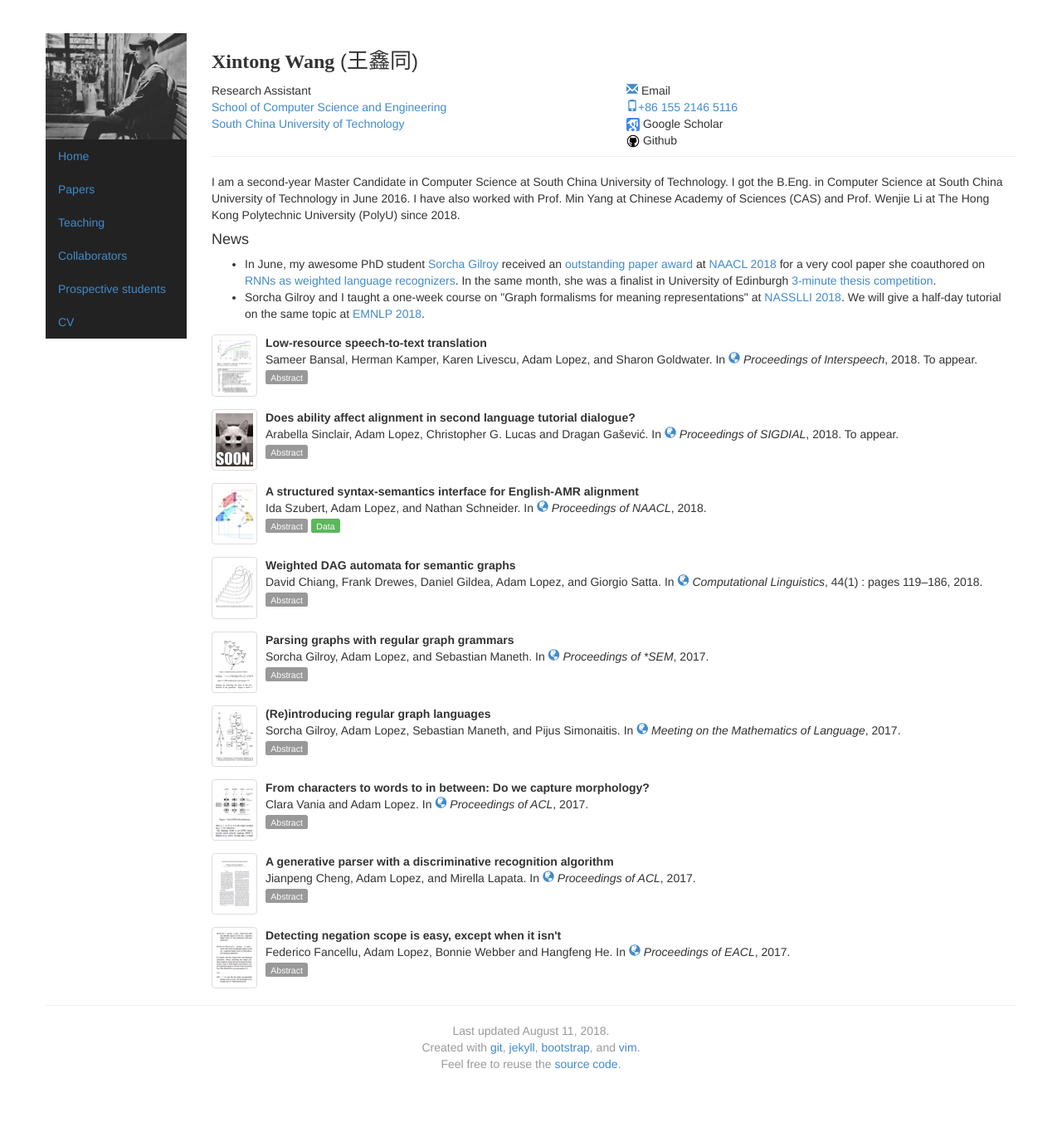
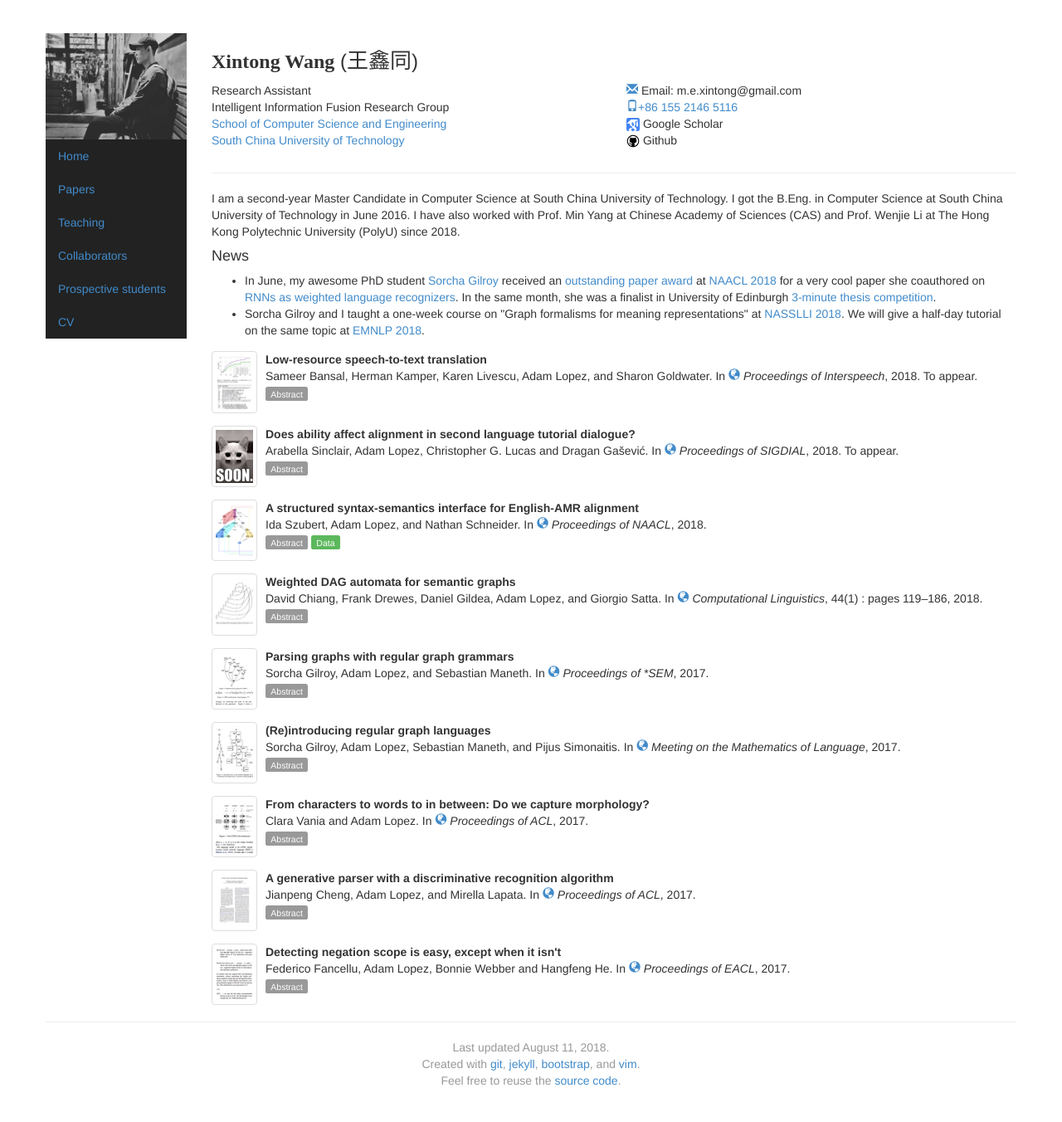
Before and after one commit to Ethanscuter/Ethanscuter.github.io, a Jekyll site: the page built from index.html, in a window 1280 px wide. Shown: the whole page at 83% size. Built offline with Jekyll 4.4.1, drawn with Linux system fonts in a browser that asks for light colours.

Commit message:
Update index.html

```diff
--- a/index.html
+++ b/index.html
@@ -15,12 +15,13 @@ picture: xintong
     <div class="col-sm-6">
       <address>
         Research Assistant<br/>
+        Intelligent Information Fusion Research Group<br/>
         <a href="http://www.scut.edu.cn/cs/">School of Computer Science and Engineering</a><br/>
         <a href="http://www.scut.edu.cn/">South China University of Technology</a><br/>
       </address>
     </div>
     <div class="col-sm-4">
-      <a href="m.e.xintong@gmail.com"><span class="glyphicon glyphicon-envelope"></span></a> Email<br/>
+      <a href="m.e.xintong@gmail.com"><span class="glyphicon glyphicon-envelope"></span></a> Email: m.e.xintong@gmail.com<br/>
       <a href="tel:+86-15521465116"><span class="glyphicon glyphicon-phone"></span>+86 155 2146 5116</a><br/>
       <a href="https://scholar.google.com/citations?user=xYfO9VEAAAAJ&hl=en">
         <img src="img/ico/gs.png" alt=""/>
```
